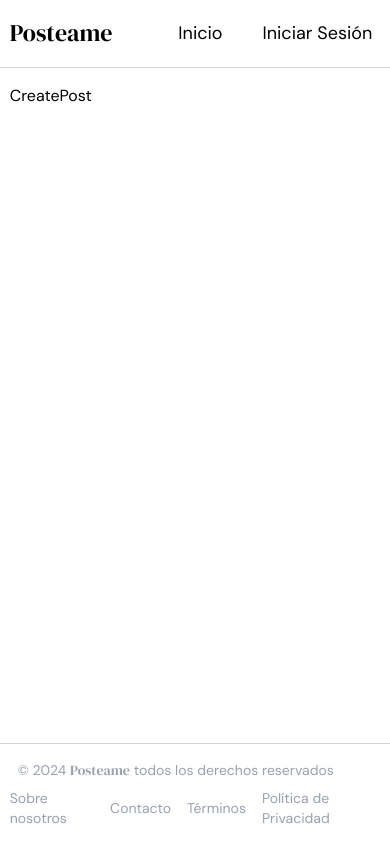
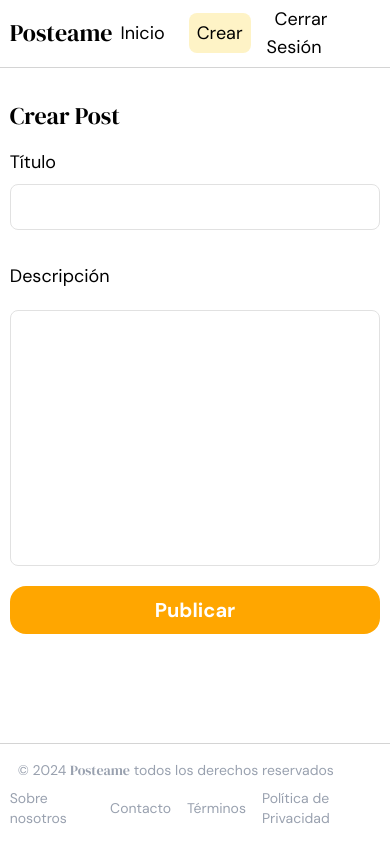
Before and after one commit to Ajecs/Posteame, a React (Vite) app: page /create_post in a window 390 px wide. Built offline with nearby package versions, Linux system fonts and the light colour scheme.

Commit message:
Styling and first step firebase config * Postcard iteration * PageNotFound * Responsive burger navbar * CSS variant dark -> index.css setup

```diff
--- a/biome.json
+++ b/biome.json
@@ -7,7 +7,7 @@
 	},
 	"files": {
 		"ignoreUnknown": false,
-		"ignore": []
+		"ignore": ["src/index.css"]
 	},
 	"formatter": {
 		"enabled": true,
@@ -17,7 +17,7 @@
 		"enabled": true
 	},
 	"linter": {
-		"enabled": true,
+		"enabled": false,
 		"rules": {
 			"recommended": false
 		},
--- a/src/components/PostCard.js
+++ b/src/components/PostCard.js
@@ -1,3 +1,18 @@
-export const PostCard = () => {
-	return <div>PostCard</div>
+export const PostCard = ({post}) => {
+	const {title, description, author} = post
+
+	return (
+		<div className="px-8 pb-8 border shadow border-secondary/40">
+			<h2>{title}</h2>
+			<p className="mb-4">
+			{description}
+			</p>
+			<div className="flex content-center">
+				<span className="inline-block p-2 font-medium rounded-lg bg-secondary/30">
+					{author}
+				</span>
+				<span className="flex items-center px-2 text-2xl text-gray-500 transition-colors duration-300 rounded-lg shadow cursor-pointer hover:bg-amber-50 ms-auto bi bi-trash shadow-primary/50"></span>
+			</div>
+		</div>
+	)
 }
--- /dev/null
+++ b/src/components/elements/Burger.js
@@ -0,0 +1,20 @@
+export const Burger = () => {
+	return (
+		<svg
+			class="me-2 md:hidden size-10 text-gray-800 dark:text-white"
+			aria-hidden="true"
+			xmlns="http://www.w3.org/2000/svg"
+			width="24"
+			height="24"
+			fill="black"
+			viewBox="0 0 24 24"
+		>
+			<path
+				stroke="currentColor"
+				stroke-linecap="round"
+				stroke-width="2"
+				d="M5 7h14M5 12h14M5 17h14"
+			/>
+		</svg>
+	)
+}
--- a/src/components/index.js
+++ b/src/components/index.js
@@ -1,3 +1,4 @@
 export { Header } from './layout/Header'
 export { Footer } from './layout/Footer'
 export { PostCard } from './PostCard'
+export { Burger } from './elements/Burger'
--- a/src/components/layout/Header.js
+++ b/src/components/layout/Header.js
@@ -1,8 +1,8 @@
-import { useState } from 'react'
 import { NavLink, Link } from 'react-router-dom'
+import { Burger } from '../elements/Burger'
 
 export const Header = () => {
-	const isAuth = false
+	const isAuth = true
 
 	return (
 		<header className="border-b border-b-secondary h-[8vh] content-center">
@@ -12,8 +12,10 @@ export const Header = () => {
 						<span>Posteame</span>
 					</Link>
 				</div>
-				<nav className="nav-primary content-center h-full">
-					<ul className="flex items-center gap-6 text-lg lg:gap-12 lg:text-xl">
+				<nav className="nav-primary content-center md:h-full me-2">
+					{/* opcional para el responsive */}
+					<button className='hidden'><Burger /></button>
+					<ul className="flex items-center gap-4 text-lg lg:gap-8 lg:text-xl">
 						<li>
 							<NavLink to="/">Inicio</NavLink>
 						</li>
--- /dev/null
+++ b/src/firebase/config.js
@@ -0,0 +1,12 @@
+import { initializeApp } from 'firebase/app'
+
+const firebaseConfig = {
+	apiKey: 'AIzaSyCj8GE444Vgm3tSYz5R8xpuMKZChyonM9k',
+	authDomain: 'lanotione.firebaseapp.com',
+	projectId: 'lanotione',
+	storageBucket: 'lanotione.firebasestorage.app',
+	messagingSenderId: '434031687516',
+	appId: '1:434031687516:web:45f906d195f6348e497399',
+}
+
+const app = initializeApp(firebaseConfig)
--- a/src/index.css
+++ b/src/index.css
@@ -17,6 +17,7 @@
   --spacing: 0.25rem;
 
   /* Colors */
+  --color-primary: hsl(39, 100%, 50%);
   --color-secondary: hsl(0, 0%, 83%);
   /* grid-template-columns custom variables */
   --grid-template-columns-fill-100: repeat(auto-fill, minmax(100px, 1fr));
@@ -42,18 +43,22 @@
   }
 }
 
+/* * Cambio del esquema de la pagina al modo oscuro a partir de la clase "dark" */
+@variant dark (&:where(.dark, .dark *));
+
 /* ///Styles for the app/// */
 
-body {
-  @apply font-body;
+html, body {
+  @apply font-body scheme-only-light;
 }
 
+/* ///Buttons styles/// */
 button {
   padding: 0.5em 1em;
   border-radius: 1rem;
   cursor: pointer;
   width: fit-content;
-  @apply transition-colors duration-300;
+  @apply transition-all duration-300;
 }
 
 .btn-stretch {
@@ -82,10 +87,10 @@ button {
 
 input[type='text'],
 input[type='email'],
-input[type='password'] {
-  border: 1px solid gray;
+input[type='password'],
+textarea {
   padding: 0.5rem;
-  @apply rounded-lg;
+  @apply rounded-lg border border-secondary/70;
 }
 
 h2,
@@ -93,7 +98,7 @@ h3,
 h4,
 h5,
 h6 {
-  @apply my-8 font-display;
+  @apply my-4 font-display;
   font-size: 1.5rem;
 }
 
@@ -103,7 +108,9 @@ h6 {
 header,
 main,
 footer {
-  > div {
+
+  >div,
+  section {
     width: 95%;
     margin-inline: auto;
     @apply lg:w-[90%];
@@ -113,12 +120,12 @@ footer {
 /* ///Nav header styles/// */
 
 .nav-primary {
-  li > * {
+  li>* {
     padding: 0.5rem;
     @apply transition-colors rounded-lg duration-300;
 
     &:hover {
-      @apply  cursor-pointer bg-amber-100;
+      @apply cursor-pointer bg-amber-100;
     }
   }
 
--- a/src/pages/CreatePost.js
+++ b/src/pages/CreatePost.js
@@ -1,3 +1,28 @@
 export const CreatePost = () => {
-	return <div>CreatePost</div>
+	return (
+		<section>
+			<form className=" lg:w-[60%] mx-auto **:block space-y-8 text-lg">
+				<h1 className="my-4 text-2xl font-display">Crear Post</h1>
+				<div className="space-y-2">
+					<label htmlFor="post-title">Título</label>
+					<input className="w-full" type="text" id="post-title" maxLength="50" required />
+				</div>
+				<div className="space-y-5">
+					<label htmlFor="post-content">Descripción</label>
+					<textarea
+						className="w-full border resize-none border-secondary h-64"
+						name="post-content"
+						id="post-content"
+						required
+					></textarea>
+					<button
+						type="submit"
+						className="btn-stretch bg-primary font-bold text-white text-xl saturate-100 hover:saturate-200"
+					>
+						Publicar
+					</button>
+				</div>
+			</form>
+		</section>
+	)
 }
--- a/src/pages/HomePage.js
+++ b/src/pages/HomePage.js
@@ -1,5 +1,28 @@
+import { PostCard } from '../components'
+
 export const HomePage = () => {
-	return <div className="">
+	const posts = [
+		{
+			id: 1,
+			title: 'Titulo 1',
+			description:
+				'Lorem ipsum dolor sit amet consectetur adipisicing elit. Ab itaque maxime incidunt quae molestias nam explicabo quam eaque ut voluptatum laudantium, cupiditate veritatis, perspiciatis sit non qui distinctio tempore soluta.',
+			author: 'Pisculichi vago',
+		},
+		{
+			id: 2,
+			title: 'Titulo 2',
+			description:
+				'Lorem ipsum dolor sit amet consectetur adipisicing elit. Ab itaque maxime incidunt quae molestias nam explicabo quam eaque ut voluptatum laudantium, cupiditate veritatis, perspiciatis sit non qui distinctio tempore soluta.',
+			author: 'Nicolas Coriale',
+		},
+	]
 
-	</div>
+	return (
+		<section className="space-y-8 my-4">
+			{posts.map((post) => (
+				<PostCard key={post.id} post={post} />
+			))}
+		</section>
+	)
 }
--- a/src/pages/PageNotFound.js
+++ b/src/pages/PageNotFound.js
@@ -1,3 +1,14 @@
 export const PageNotFound = () => {
-	return <div>PageNotFound</div>
+	return (
+		<section className=" md:text-xl">
+			<div className="w-fit mx-auto space-y-4">
+				<h1>404 / La p&aacute;gina no se encuentra</h1>
+				<img
+					className="rounded-lg"
+					src="https://http.cat/404"
+					alt="Gato escondido"
+				/>
+			</div>
+		</section>
+	)
 }
```
Also changed, not shown: src/index.js (added).
